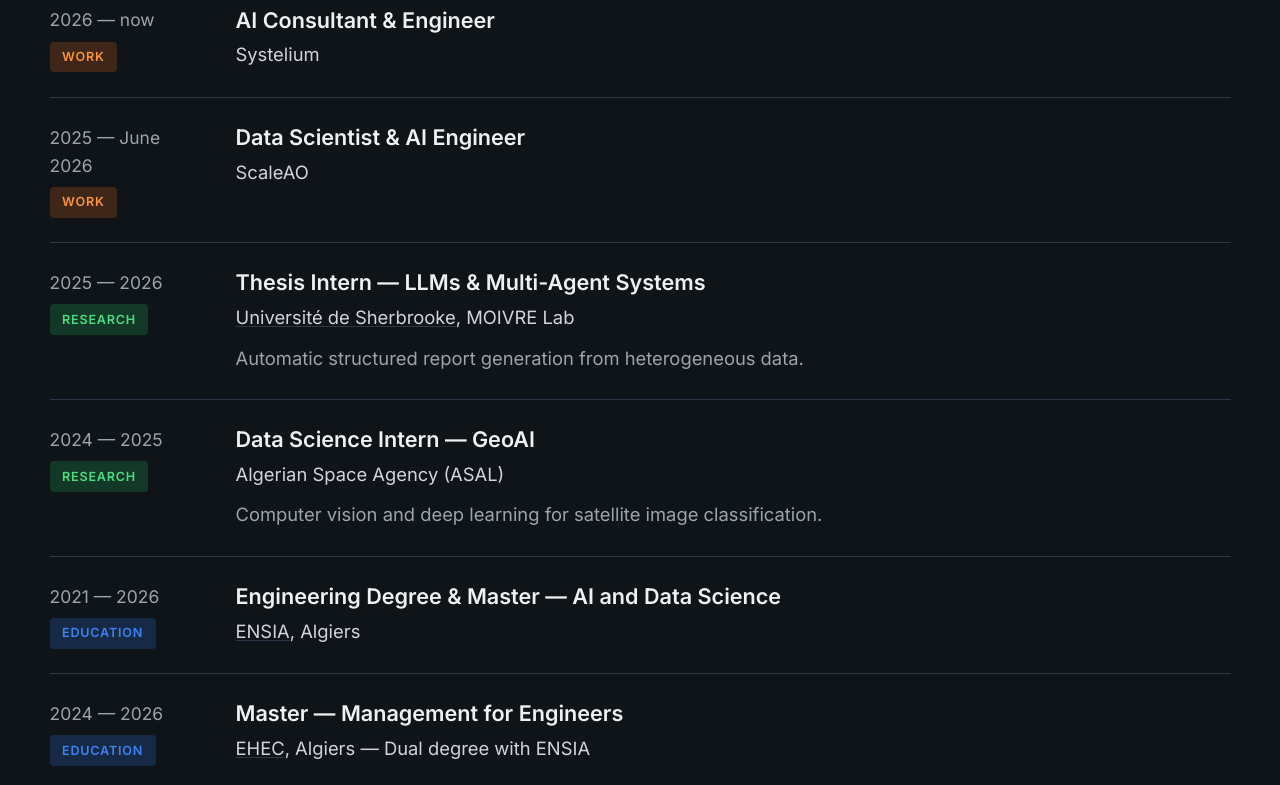
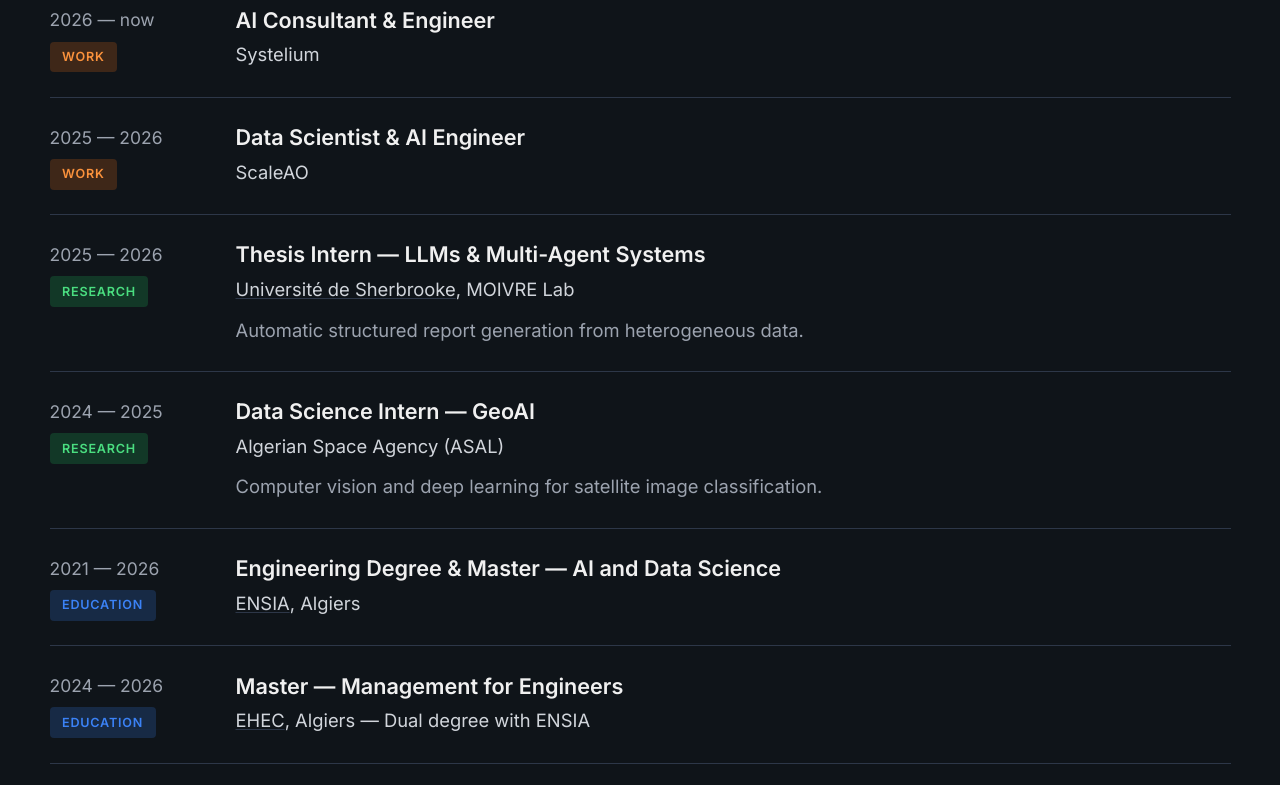
Before and after one commit to Abdelhak-Chellal/Abdelhak-Chellal.github.io, a plain HTML site: page index.html in a window 1280 px wide. Shown: the part 820-1605 px from the top of the page. Drawn offline with Linux system fonts and the light colour scheme.

Commit message:
version 3.1

```diff
--- a/index.html
+++ b/index.html
@@ -743,7 +743,7 @@
 
         <div class="tl-item" data-category="work">
           <div class="tl-meta">
-            <div class="tl-date">2025 — June 2026</div>
+            <div class="tl-date">2025 — 2026</div>
             <span class="tl-tag industry" data-i="tag_work">Work</span>
           </div>
           <div class="tl-content">
@@ -843,17 +843,17 @@
     <section class="section fade" id="contact">
       <div class="section-title" data-i="s_contact">Contact</div>
       <div class="contact-links">
-        <a href="mailto:abdelhakchellal52@gmail.com" class="contact-row" title="Gmail">
+        <a href="mailto:abdelhak.chellal@umontreal.ca" class="contact-row" title="UdeM Email">
           <svg viewBox="0 0 24 24" fill="currentColor"><path d="M20 4H4c-1.1 0-2 .9-2 2v12c0 1.1.9 2 2 2h16c1.1 0 2-.9 2-2V6c0-1.1-.9-2-2-2zm0 4l-8 5-8-5V6l8 5 8-5v2z"/></svg>
-          <span>Personal</span>
+          <span>UdeM</span>
         </a>
         <a href="mailto:abdelhak.chellal@ensia.edu.dz" class="contact-row" title="ENSIA Email">
           <svg viewBox="0 0 24 24" fill="currentColor"><path d="M20 4H4c-1.1 0-2 .9-2 2v12c0 1.1.9 2 2 2h16c1.1 0 2-.9 2-2V6c0-1.1-.9-2-2-2zm0 4l-8 5-8-5V6l8 5 8-5v2z"/></svg>
           <span>ENSIA</span>
         </a>
-        <a href="mailto:abdelhak.chellal@umontreal.ca" class="contact-row" title="UdeM Email">
+        <a href="mailto:abdelhakchellal52@gmail.com" class="contact-row" title="Gmail">
           <svg viewBox="0 0 24 24" fill="currentColor"><path d="M20 4H4c-1.1 0-2 .9-2 2v12c0 1.1.9 2 2 2h16c1.1 0 2-.9 2-2V6c0-1.1-.9-2-2-2zm0 4l-8 5-8-5V6l8 5 8-5v2z"/></svg>
-          <span>UdeM</span>
+          <span>Personal</span>
         </a>
         <a href="https://linkedin.com/in/abdelhak-chellal-a96054257" target="_blank" class="contact-row" title="LinkedIn">
           <svg viewBox="0 0 24 24" fill="currentColor"><path d="M19 3H5c-1.1 0-2 .9-2 2v14c0 1.1.9 2 2 2h14c1.1 0 2-.9 2-2V5c0-1.1-.9-2-2-2zM9 17H6v-7h3v7zm-1.5-8c-1 0-1.8-.8-1.8-1.8s.8-1.8 1.8-1.8 1.8.8 1.8 1.8-.8 1.8-1.8 1.8zm10.5 8h-3v-3.3c0-.8-.3-1.3-1-1.3-.5 0-.9.4-1 .7-.1.1-.1.3-.1.5V17h-3s.1-7 0-7h3v1c.3-.5 1-1.2 2.5-1.2 1.8 0 3.1 1.2 3.1 3.7V17z"/></svg>
@@ -901,7 +901,7 @@
   fr: {
     nav_timeline:"Parcours", nav_interests:"Intérêts", nav_cv:"CV", nav_contact:"Contact",
     hero_label:"Chercheur en IA",
-    hero_bio:`Diplômé avec un diplôme d'ingénieur et un Master en IA et Science des Données de l'<a href="https://www.ensia.edu.dz" target="_blank">ENSIA</a>, et un Master en Management pour Ingénieurs de l'<a href="https://hec.dz/newsite/?page_id=4105&lang=fr" target="_blank">EHEC</a>. Je commence mon doctorat à l'<a href="https://www.umontreal.ca" target="_blank">Université de Montréal</a> en hiver 2027. Mes travaux portent sur les LLM et les systèmes multi-agents.`,
+    hero_bio:`Diplômé avec un diplôme d'ingénieur et un Master en IA et Science des Données de l'<a href="https://www.ensia.edu.dz" target="_blank">ENSIA</a>, et un Master en Management pour Ingénieurs de l'<a href="https://hec.dz/newsite/?page_id=4105&lang=fr" target="_blank">EHEC</a>. Je commence mon doctorat à l'<a href="https://www.umontreal.ca" target="_blank">Université de Montréal</a> en hiver 2027.`,
     s_timeline:"Parcours", s_interests:"Intérêts de recherche", s_cv:"CV", s_contact:"Contact",
     present:"auj.",
     tag_work:"Travail", tag_research:"Recherche", tag_edu:"Formation",
```
